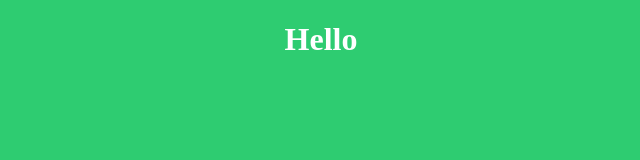
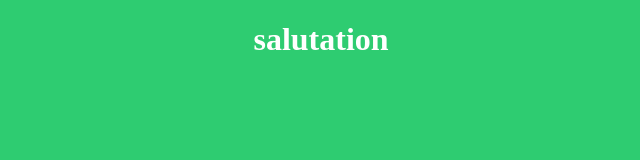
Before and after one commit to dodja/hello, a plain HTML site: page index.html in a window 1280 px wide. Shown: the whole page, without its empty margins (319-959 px from the left). Drawn offline with Linux system fonts and the light colour scheme.

Commit message:
Hello ->salutation

```diff
--- a/index.html
+++ b/index.html
@@ -20,6 +20,6 @@
 </style>
 
 <body>
-<h1> Hello</h1>
+<h1> salutation</h1>
 </body>
 </html>
```
